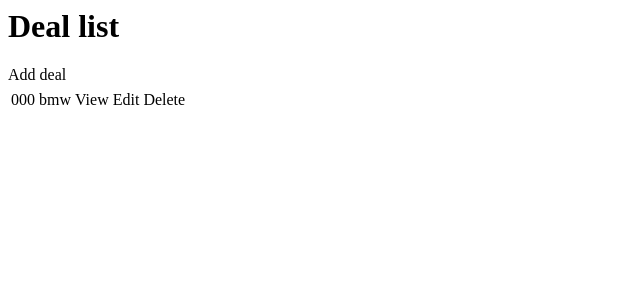
After one commit to RuslanHale/rent_car, a Django app: page /deals/ in a window 1280 px wide. The commit adds this page. Shown: the top 300 px of the page, without its empty margins (0-640 px from the left). Run offline with Django 5.2, Linux system fonts and the light colour scheme; data comes from the database, SQL or seed files in the repository; tables that the repository leaves empty hold one stand-in row (values such as "Sample post").

Commit message:
new model Deal

```diff
--- a/rent_project/rent_app/admin.py
+++ b/rent_project/rent_app/admin.py
@@ -1,5 +1,7 @@
 from django.contrib import admin
-from .models import Car
+from .models import Car, Deal
+
 # Register your models here.
 
 admin.site.register(Car)
+admin.site.register(Deal)
--- a/rent_project/rent_app/models.py
+++ b/rent_project/rent_app/models.py
@@ -26,3 +26,20 @@ class Car(models.Model):
             'wheels': self.wheels,
             'fuel_capacity': self.fuel_capacity,
         }
+
+
+class Deal(models.Model):
+    number = models.CharField(max_length=50)
+    car_id = models.ForeignKey(Car, on_delete=models.CASCADE, null=True, blank=True)
+    date_rent_beg = models.DateTimeField()
+    date_rent_fin = models.DateTimeField()
+
+    def __str__(self):
+        return self.number
+
+    def get_details(self):
+        return {
+            'car': self.car_id.get_details(),
+            'date_rent_beg': self.date_rent_beg,
+            'date_rent_fin': self.date_rent_fin,
+        }
--- a/rent_project/rent_app/templates/rent_app/car_list.html
+++ b/rent_project/rent_app/templates/rent_app/car_list.html
@@ -3,7 +3,7 @@
 
 <table>
     <tr>
-        <th>Item</th>
+        <th></th>
         <td></td>
         <td></td>
     </tr>
@@ -18,7 +18,7 @@
     </tr>
     <tr>
     {% empty %}
-        <h3>No items in list</h3>
+        <h3>No cars in list</h3>
     </tr>
     {% endfor %}
 </table>
--- /dev/null
+++ b/rent_project/rent_app/templates/rent_app/deal_list.html
@@ -0,0 +1,24 @@
+<h1> Deal list</h1>
+<a>Add deal</a>
+
+<table>
+    <tr>
+        <th></th>
+        <td></td>
+        <td></td>
+    </tr>
+    {% for deal in deals %}
+    <tr>
+        <td>{{deal.number}}</td>
+        <td>{{deal.car_id}}</td>
+        <td><a>View</a> </td>
+        <td><a>Edit</a> </td>
+        <td><a>Delete</a></td>
+
+    </tr>
+    <tr>
+    {% empty %}
+        <h3>No deals in list</h3>
+    </tr>
+    {% endfor %}
+</table>
--- a/rent_project/rent_app/urls.py
+++ b/rent_project/rent_app/urls.py
@@ -1,6 +1,5 @@
 from django.urls import path
-from .views import CarList, CarDetail, CarCreate, CarUpdate, CarDelete
-
+from .views import CarList, CarDetail, CarCreate, CarUpdate, CarDelete, DealList
 
 urlpatterns = [
     path('', CarList.as_view(), name= "cars"),
@@ -8,4 +7,5 @@ urlpatterns = [
     path('car-create/', CarCreate.as_view(), name='car-create'),
     path("car-update/<int:pk>/", CarUpdate.as_view(), name="car-update"),
     path('car-delete/<int:pk>/', CarDelete.as_view(), name='car-delete'),
+    path('deals/', DealList.as_view(), name="deals"),
 ]
--- a/rent_project/rent_app/views.py
+++ b/rent_project/rent_app/views.py
@@ -1,5 +1,5 @@
 from django.shortcuts import render, get_object_or_404
-from .models import Car
+from .models import Car, Deal
 from django.http import HttpResponse
 from django.views.generic.list import ListView
 from django.views.generic.detail import DetailView
@@ -38,3 +38,8 @@ class CarDelete(DeleteView):
     model = Car
     context_object_name = "car"
     success_url = reverse_lazy("cars")
+
+
+class DealList(ListView):
+    model = Deal
+    context_object_name = 'deals'
```
Also changed, not shown: README.md (added).
